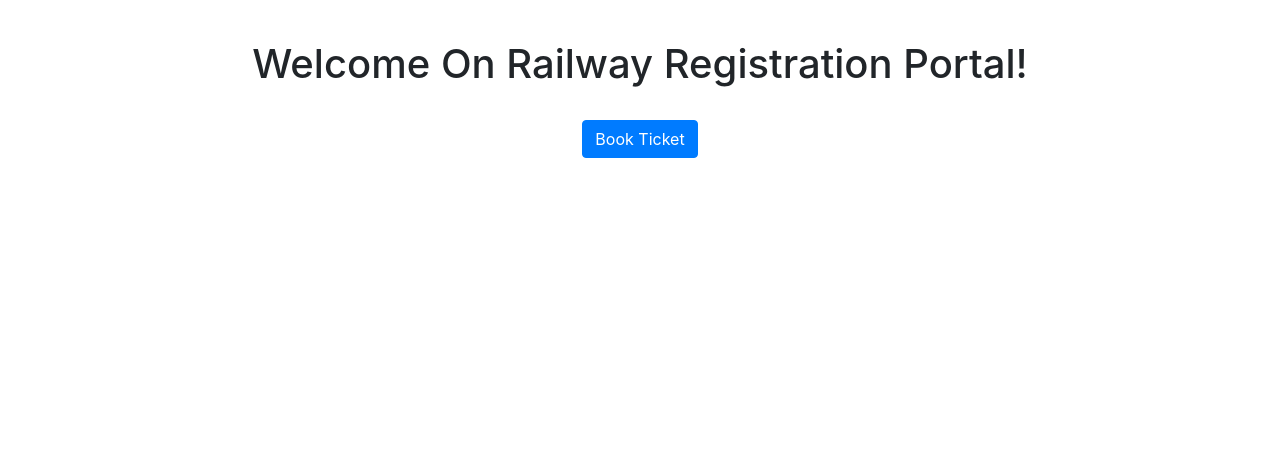
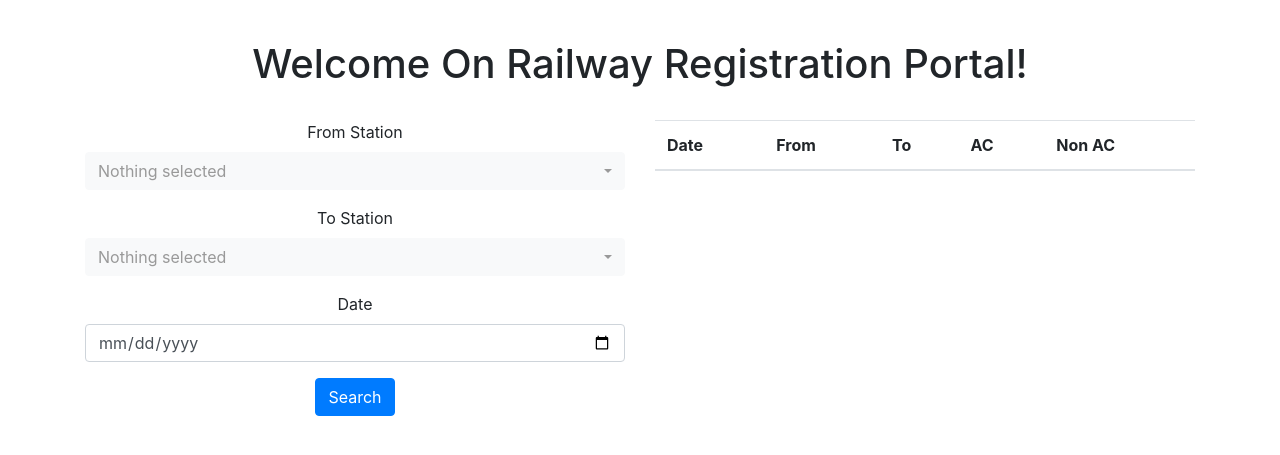
Before and after one commit to tanmay199/dbproject, a Flask app: page / in a window 1280 px wide. Shown: the part 56-511 px from the top of the page. Run offline with Flask 2, Linux system fonts and the light colour scheme; the visitor is signed in with stand-in values (Sample User, id 1); data that the repository does not hold is empty; some libraries are stand-ins or nearby versions.

Commit message:
Add train search

```diff
--- a/app.py
+++ b/app.py
@@ -1,5 +1,5 @@
 from db.database import DBHELPER
-from flask import Flask, render_template, request, redirect, url_for, session
+from flask import Flask, render_template, request, redirect, url_for, session, jsonify
 
 app = Flask(__name__)
 
@@ -7,7 +7,19 @@ dbhelper=DBHELPER()
 
 @app.route('/')
 def index():
-   return render_template('index.html')
+   startpoints, endpoints = dbhelper.getallstations()
+   return render_template('index.html', startpoints=startpoints, endpoints=endpoints)
+
+@app.route('/search-trains', methods=['POST'])
+def search_trains():
+   if request.method=='POST':
+      from_station = request.form['from']
+      to_station = request.form['to']
+      date = request.form['date']
+
+      trains = dbhelper.gettrains(from_station, to_station, date)
+
+      return jsonify(trains)
 
 @app.route('/register', methods=['POST', 'GET'])
 def register():
--- a/db/database.py
+++ b/db/database.py
@@ -1,17 +1,18 @@
 import psycopg2
+
 
 class DBHELPER:
     def __init__(self):
         self.conn = psycopg2.connect(
-        host="localhost",
-        database="postgres",
-        user="postgres",
-        password="mypass")
+            host="localhost",
+            database="postgres",
+            user="postgres",
+            password="mypass")
 
     def getalltrain(self):
         cur = self.conn.cursor()
 
-	    # execute a statement
+        # execute a statement
         print('PostgreSQL database version:')
         cur.execute('SELECT * from train')
 
@@ -19,7 +20,7 @@ class DBHELPER:
         db_version = cur.fetchall()
         print(db_version)
 
-	    # close the communication with the PostgreSQL
+        # close the communication with the PostgreSQL
         cur.close()
 
         return db_version
@@ -31,10 +32,9 @@ class DBHELPER:
         try:
             cur.execute('''INSERT INTO userrecord(username, firstname,lastname,credit_card,password, address)
                 VALUES(%s,%s,%s,%s,%s,%s)''',
-                            (username, first_name, last_name, credit_card, password, address,))
+                        (username, first_name, last_name, credit_card, password, address,))
         except:
             res = False
-
 
         cur.close()
         self.conn.commit()
@@ -47,7 +47,7 @@ class DBHELPER:
 
         try:
             cur.execute(''' SELECT password from userrecord where username=%s''',
-                            (username,))
+                        (username,))
         except:
             res = False
 
@@ -60,3 +60,31 @@ class DBHELPER:
         self.conn.commit()
 
         return res
+
+    def getallstations(self):
+        cur = self.conn.cursor()
+        cur.execute('''select startpoint, endpoint from train''')
+
+        startpoint = []
+        endpoint = []
+
+        for data in cur.fetchall():
+            startpoint.append(data[0])
+            endpoint.append(data[1])
+
+        cur.close()
+
+        return startpoint, endpoint
+
+    def gettrains(self, from_station, to_station, date):
+        cur = self.conn.cursor()
+        cur.execute('''select train.trainID, dateofjourney, startpoint, endpoint, AC, nonAC FROM train LEFT JOIN schedule
+            ON train.trainID = schedule.trainID where train.startpoint = %s and
+             train.endpoint = %s and dateofjourney >= %s order by dateofjourney''',
+                (from_station, to_station, date))
+
+        trains = cur.fetchall()[:5]
+
+        cur.close()
+
+        return trains
--- a/templates/base.html
+++ b/templates/base.html
@@ -11,7 +11,12 @@
     <link rel="stylesheet" href="https://stackpath.bootstrapcdn.com/bootstrap/4.3.1/css/bootstrap.min.css"
         integrity="sha384-ggOyR0iXCbMQv3Xipma34MD+dH/1fQ784/j6cY/iJTQUOhcWr7x9JvoRxT2MZw1T" crossorigin="anonymous">
     <link rel="stylesheet" href="//maxcdn.bootstrapcdn.com/font-awesome/4.4.0/css/font-awesome.min.css">
-    <link rel="stylesheet" type="text/css" href="/static/css/sidebar.css">
+
+
+    <link rel="stylesheet"
+        href="https://cdnjs.cloudflare.com/ajax/libs/bootstrap-select/1.13.18/css/bootstrap-select.min.css"
+        integrity="sha512-ARJR74swou2y0Q2V9k0GbzQ/5vJ2RBSoCWokg4zkfM29Fb3vZEQyv0iWBMW/yvKgyHSR/7D64pFMmU8nYmbRkg=="
+        crossorigin="anonymous" />
 
     <title>{% block title %}
         {% endblock %}</title>
@@ -47,8 +52,9 @@
     {% endblock %}
     <!-- Optional JavaScript -->
     <!-- jQuery first, then Popper.js, then Bootstrap JS -->
-    <script src="https://code.jquery.com/jquery-3.4.1.min.js"
-        integrity="sha256-CSXorXvZcTkaix6Yvo6HppcZGetbYMGWSFlBw8HfCJo=" crossorigin="anonymous"></script>
+
+    <script src="https://code.jquery.com/jquery-3.5.1.min.js"
+        integrity="sha256-9/aliU8dGd2tb6OSsuzixeV4y/faTqgFtohetphbbj0=" crossorigin="anonymous"></script>
     <script src="https://cdnjs.cloudflare.com/ajax/libs/popper.js/1.14.7/umd/popper.min.js"
         integrity="sha384-UO2eT0CpHqdSJQ6hJty5KVphtPhzWj9WO1clHTMGa3JDZwrnQq4sF86dIHNDz0W1"
         crossorigin="anonymous"></script>
--- a/templates/index.html
+++ b/templates/index.html
@@ -14,7 +14,55 @@ Home
       <div class="col-md-12">
          <center>
             {% if session['user'] %}
-            <a class="btn btn-primary" href="/book-ticket">Book Ticket</a>
+            <div class="row">
+               <div class="col-md-6">
+                  <form id="train_form" action="/search-trains" method="POST">
+                     <div class="form-group">
+                        <label for="exampleFormControlSelect1">From Station</label>
+                        <select name="from" class="form-control selectpicker" id="exampleFormControlSelect1"
+                           data-live-search="true">
+                           {% for station in startpoints %}
+                           <option data-tokens="china">{{station}}</option>
+                           {% endfor %}
+                        </select>
+
+                     </div>
+                     <div class="form-group">
+                        <label for="exampleFormControlSelect2">To Station</label>
+                        <select name="to" class="form-control selectpicker" id="exampleFormControlSelect2"
+                           data-live-search="true">
+                           {% for station in endpoints %}
+                           <option data-tokens="china">{{station}}</option>
+                           {% endfor %}
+                        </select>
+
+                     </div>
+                     <div class="form-group">
+                        <label for="exampleInputEmail1">Date</label>
+                        <input type="date" class="form-control" id="exampleInputEmail1" aria-describedby="emailHelp"
+                           placeholder="Enter Username" name="date">
+                     </div>
+
+                     <button type="submit" class="btn btn-primary">Search</button>
+                  </form>
+               </div>
+               <div class="col-md-6">
+                  <table class="table">
+                     <thead>
+                        <tr>
+                           <th scope="col">Date</th>
+                           <th scope="col">From</th>
+                           <th scope="col">To</th>
+                           <th scope="col">AC</th>
+                           <th scope="col">Non AC</th>
+                        </tr>
+                     </thead>
+                     <tbody id="train_result">
+
+                     </tbody>
+                  </table>
+               </div>
+            </div>
             {% else %}
             <a class="btn btn-primary" href="/login">Login</a>
             <a class="btn btn-primary" href="/register">Register</a>
@@ -25,3 +73,44 @@ Home
    </div>
 </div>
 {% endblock %}
+
+{% block script %}
+<script src="https://cdnjs.cloudflare.com/ajax/libs/bootstrap-select/1.13.18/js/bootstrap-select.min.js"
+   integrity="sha512-yDlE7vpGDP7o2eftkCiPZ+yuUyEcaBwoJoIhdXv71KZWugFqEphIS3PU60lEkFaz8RxaVsMpSvQxMBaKVwA5xg=="
+   crossorigin="anonymous"></script>
+<script>
+   $(function () {
+      $('.selectpicker').selectpicker();
+   });
+
+   $("#train_form").submit(function (e) {
+
+      e.preventDefault(); // avoid to execute the actual submit of the form.
+
+      var form = $(this);
+      var url = form.attr('action');
+
+      $.ajax({
+         type: "POST",
+         url: url,
+         data: form.serialize(), // serializes the form's elements.
+         success: function (data) {
+            var trainList = '';
+            for (var i = 0; i < data.length; i++) {
+               trainList+='<tr>';
+               trainList += " <td>" + data[i][1] + "</td> ";
+               trainList += "<td>" + data[i][2] + "</td> ";
+               trainList += "<td>" + data[i][3] + "</td> ";
+               trainList += "<td>" + data[i][4] + "</td> ";
+               trainList += "<td>" + data[i][5] + "</td> ";
+               trainList+='</tr>';
+            }
+
+            $("#train_result").html(trainList);
+         }
+      });
+
+
+   });
+</script>
+{% endblock %}
```
